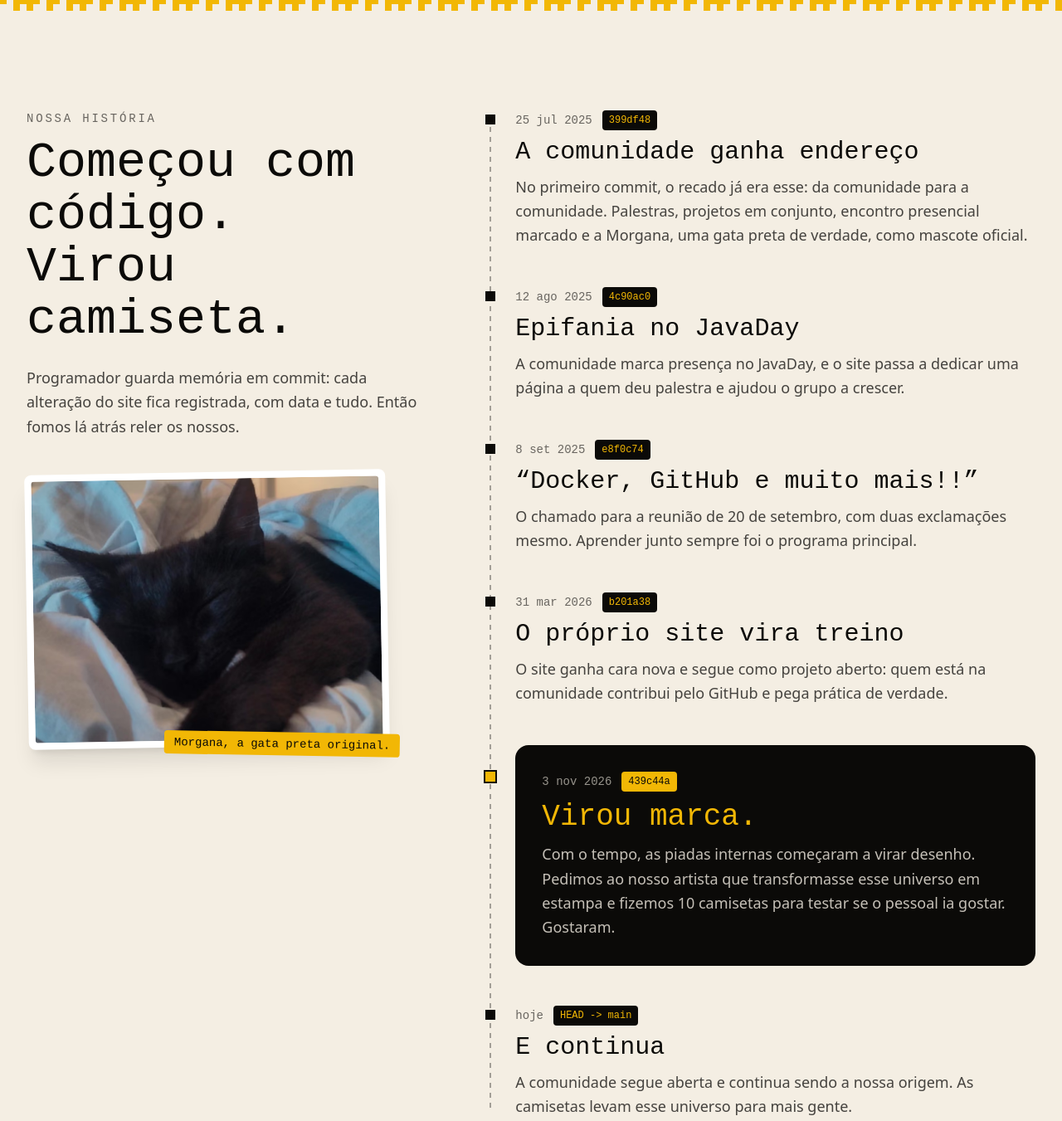
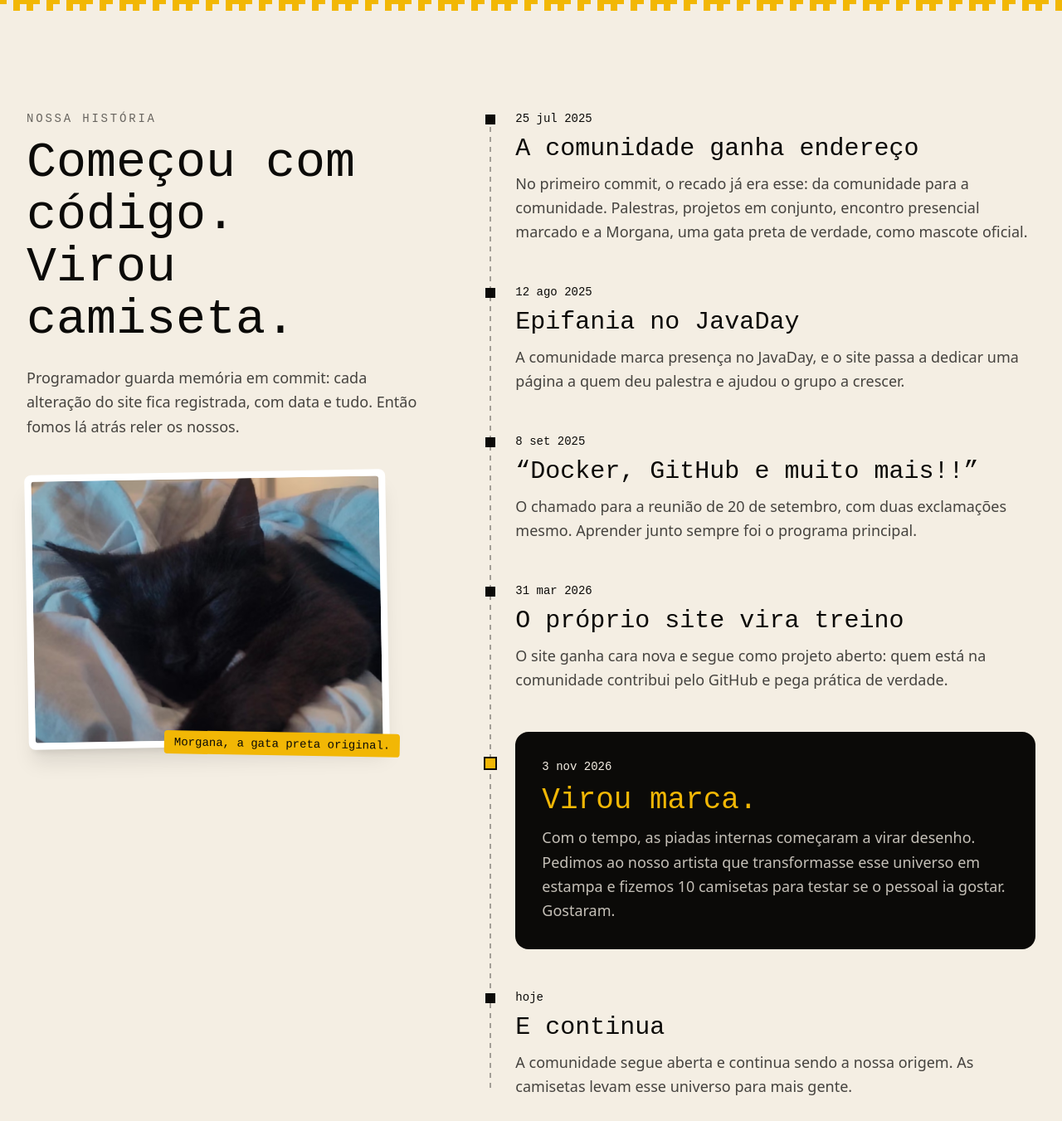
Before and after one commit to EpifaniaGatopreto/SiteOficial, a website built with Vite: page index.html in a window 1280 px wide. Shown: the part 1960-3311 px from the top of the page at 83% size. Built offline with nearby package versions, Linux system fonts and the light colour scheme.

Commit message:
Tira os links de commit da linha do tempo e deixa as datas em preto
A história continua vindo dos commits, mas os marcos não mostram mais os
códigos nem levam ao GitHub. A data do card "Virou marca" fica em creme, porque
o fundo dele é preto.

Co-Authored-By: Claude Opus 5.5 <noreply@anthropic.com>

```diff
--- a/index.html
+++ b/index.html
@@ -154,8 +154,8 @@
       <div class="borda-pixel bg-amarelo text-creme" aria-hidden="true"></div>
 
       <!-- ===== Nossa história =====
-           Cada marco aponta para um commit real deste repositório. Para acrescentar um, use o hash do commit
-           (git log --reverse) e a data dele. -->
+           Os marcos vêm do histórico real deste repositório. Para acrescentar um, use a data do commit
+           (git log --reverse). -->
       <section id="historia" class="scroll-mt-16 bg-creme text-preto">
         <div class="mx-auto grid max-w-7xl items-start gap-14 px-5 py-20 md:px-8 md:py-28 lg:grid-cols-[5fr_7fr] lg:gap-20">
           <div class="lg:sticky lg:top-24">
@@ -175,34 +175,34 @@
 
           <ol class="linha-tempo space-y-12">
             <li data-reveal>
-              <p class="marco-meta"><time datetime="2025-07-25">25 jul 2025</time> <a class="commit" href="https://github.com/EpifaniaGatopreto/SiteOficial/commit/399df48" target="_blank" rel="noopener" aria-label="Ver o commit 399df48 no GitHub">399df48</a></p>
+              <p class="marco-meta"><time datetime="2025-07-25">25 jul 2025</time></p>
               <h3 class="marco-titulo">A comunidade ganha endereço</h3>
               <p class="marco-texto">No primeiro commit, o recado já era esse: da comunidade para a comunidade. Palestras, projetos em conjunto, encontro presencial marcado e a Morgana, uma gata preta de verdade, como mascote oficial.</p>
             </li>
             <li data-reveal>
-              <p class="marco-meta"><time datetime="2025-08-12">12 ago 2025</time> <a class="commit" href="https://github.com/EpifaniaGatopreto/SiteOficial/commit/4c90ac0" target="_blank" rel="noopener" aria-label="Ver o commit 4c90ac0 no GitHub">4c90ac0</a></p>
+              <p class="marco-meta"><time datetime="2025-08-12">12 ago 2025</time></p>
               <h3 class="marco-titulo">Epifania no JavaDay</h3>
               <p class="marco-texto">A comunidade marca presença no JavaDay, e o site passa a dedicar uma página a quem deu palestra e ajudou o grupo a crescer.</p>
             </li>
             <li data-reveal>
-              <p class="marco-meta"><time datetime="2025-09-08">8 set 2025</time> <a class="commit" href="https://github.com/EpifaniaGatopreto/SiteOficial/commit/e8f0c74" target="_blank" rel="noopener" aria-label="Ver o commit e8f0c74 no GitHub">e8f0c74</a></p>
+              <p class="marco-meta"><time datetime="2025-09-08">8 set 2025</time></p>
               <h3 class="marco-titulo">“Docker, GitHub e muito mais!!”</h3>
               <p class="marco-texto">O chamado para a reunião de 20 de setembro, com duas exclamações mesmo. Aprender junto sempre foi o programa principal.</p>
             </li>
             <li data-reveal>
-              <p class="marco-meta"><time datetime="2026-03-31">31 mar 2026</time> <a class="commit" href="https://github.com/EpifaniaGatopreto/SiteOficial/commit/b201a38" target="_blank" rel="noopener" aria-label="Ver o commit b201a38 no GitHub">b201a38</a></p>
+              <p class="marco-meta"><time datetime="2026-03-31">31 mar 2026</time></p>
               <h3 class="marco-titulo">O próprio site vira treino</h3>
               <p class="marco-texto">O site ganha cara nova e segue como projeto aberto: quem está na comunidade contribui pelo GitHub e pega prática de verdade.</p>
             </li>
             <li class="marco-destaque" data-reveal>
               <div class="rounded-2xl bg-preto p-6 text-creme md:p-8">
-                <p class="marco-meta !text-creme/60"><time datetime="2026-11-03">3 nov 2026</time> <a class="commit" href="https://github.com/EpifaniaGatopreto/SiteOficial/commit/439c44a" target="_blank" rel="noopener" aria-label="Ver o commit 439c44a no GitHub">439c44a</a></p>
+                <p class="marco-meta !text-creme"><time datetime="2026-11-03">3 nov 2026</time></p>
                 <h3 class="marco-titulo !text-3xl text-amarelo md:!text-4xl">Virou marca.</h3>
                 <p class="marco-texto !text-creme/80">Com o tempo, as piadas internas começaram a virar desenho. Pedimos ao nosso artista que transformasse esse universo em estampa e fizemos 10 camisetas para testar se o pessoal ia gostar. Gostaram.</p>
               </div>
             </li>
             <li data-reveal>
-              <p class="marco-meta">hoje <a class="commit" href="https://github.com/EpifaniaGatopreto/SiteOficial/commits/main" target="_blank" rel="noopener" aria-label="Ver todos os commits no GitHub">HEAD -&gt; main</a></p>
+              <p class="marco-meta">hoje</p>
               <h3 class="marco-titulo cursor">E continua</h3>
               <p class="marco-texto">A comunidade segue aberta e continua sendo a nossa origem. As camisetas levam esse universo para mais gente.</p>
             </li>
--- a/src/styles.css
+++ b/src/styles.css
@@ -41,16 +41,13 @@
     @apply w-11 shrink-0 font-pixel text-2xl leading-7 text-amarelo sm:w-auto sm:text-3xl;
   }
   .marco-meta {
-    @apply flex flex-wrap items-center gap-x-3 gap-y-1 font-pixel text-sm text-preto/60;
+    @apply font-pixel text-sm text-preto;
   }
   .marco-titulo {
     @apply mt-2 font-pixel text-2xl leading-tight md:text-3xl;
   }
   .marco-texto {
     @apply mt-2 text-lg leading-relaxed text-preto/75;
-  }
-  .commit {
-    @apply rounded bg-preto px-2 py-1 font-pixel text-xs text-amarelo transition-colors hover:bg-amarelo hover:text-preto;
   }
 }
 
@@ -136,13 +133,6 @@ summary:focus-visible,
   background: var(--color-amarelo);
   outline: 2px solid var(--color-preto);
 }
-.marco-destaque .commit {
-  background: var(--color-amarelo);
-  color: var(--color-preto);
-}
-.marco-destaque .commit:hover {
-  background: var(--color-creme);
-}
 .cursor::after {
   content: "_";
   animation: piscar 1.1s steps(1) infinite;
```
Also changed, not shown: README.md.
